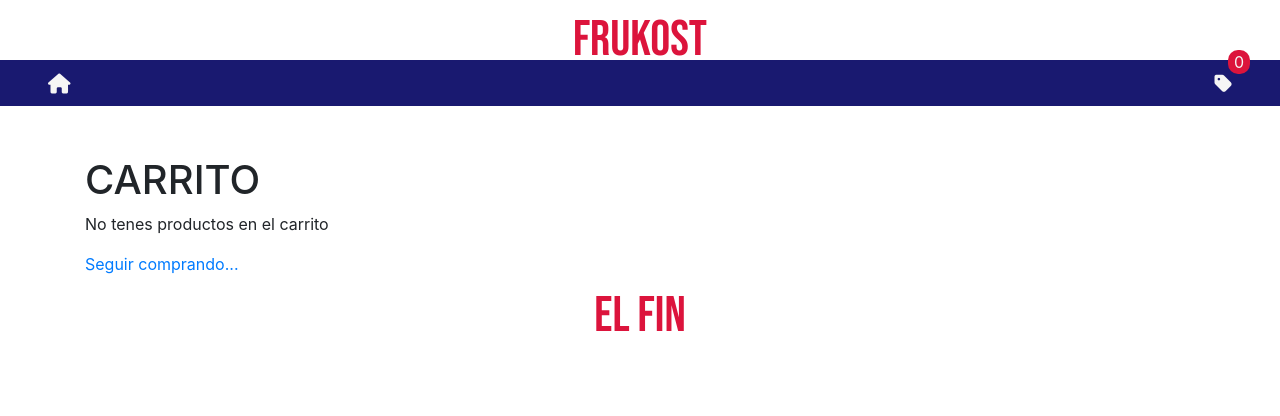
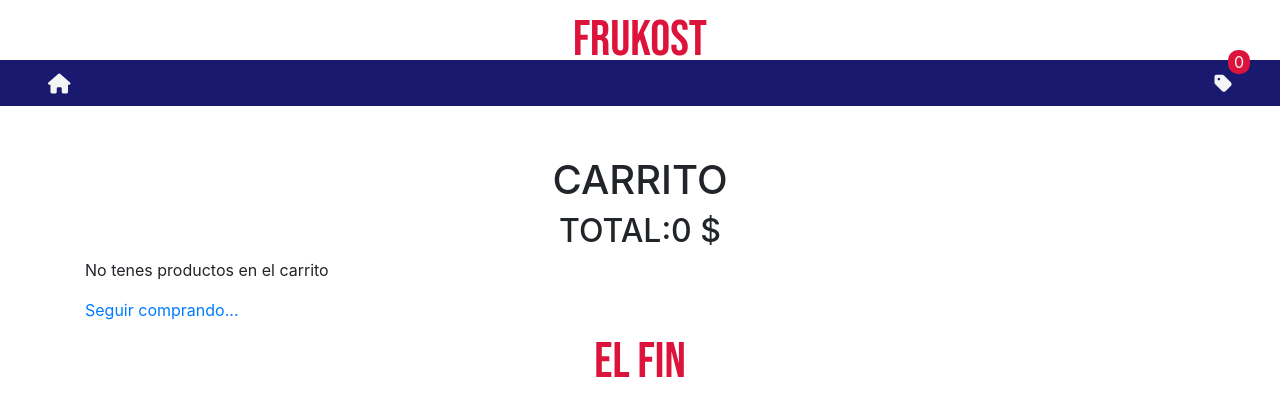
Before and after one commit to Frukostman/FrukostReact, a React (Create React App) app: page /tag in a window 1280 px wide. Shown: the top 416 px of the page. Built offline with nearby package versions, Linux system fonts and the light colour scheme.

Commit message:
finalcart

```diff
--- a/src/components/Item/Item.js
+++ b/src/components/Item/Item.js
@@ -1,26 +1,14 @@
-//import { Card } from 'react-bootstrap';
 import {Link} from 'react-router-dom'
 
 import './item.css';
-
-{/* <div class="card" style="width: 18rem;">
-  <img src="..." class="card-img-top" alt="...">
-  <div >
-    <h5 class="card-title">Card title</h5>
-    <p class="card-text">Some quick example text to build on the card title and make up the bulk of the card's content.</p>
-    <a href="#" class="btn btn-primary">Go somewhere</a>
-  </div>
-</div> */}
-
-
 
 const Item = ({ card }) => {
 
     return(
         <>
-            <div className="card producto" style="width: 18rem;">
+            <div className="card producto" >
+                <div>
                 <img src={card.image} alt=""></img>
-                <div class="card-body">
                     <h4 class="card-title">{card.name}</h4>
                     <p><b>Origen: </b>{card.origin.name}</p>
                     <Link to={`/detalles/${card.id}`}>
--- a/src/components/Item/item.css
+++ b/src/components/Item/item.css
@@ -14,6 +14,11 @@
     padding: 5px;
     font-size: 18px;
 }
+.producto p {
+    padding : 15px;
+    font-size: 15px;
+}
+
 .producto button {
     color: white;
     font-weight: bold;
--- a/src/components/ItemDetail/ItemDetail.js
+++ b/src/components/ItemDetail/ItemDetail.js
@@ -18,9 +18,9 @@
 
     const onAddItem = (value) => {
 
-        console.log(value)
+        // console.log(value)
         producto.cantidad = value
-        console.log(producto.cantidad)
+        // console.log(producto.cantidad)
         setcantidadCart(producto.cantidad)
     }
 
--- a/src/containers/Cart/Cart.js
+++ b/src/containers/Cart/Cart.js
@@ -5,59 +5,43 @@
 
 export default function Cart() {
 
-     function removerCarrito(index) {
-         carrito[index].cantidad = 0;
-         if (carrito[index].cantidad <= 0) {
-           carrito.splice(index, 1);
-         }
-         //localStorage.carrito = JSON.stringify(carrito);
-         //loadCarrito();
-       }
+    const { carrito, removerCarrito, sumarPrecioTotal  } = useAppContext()
 
-    //<button style="float:right" onclick="removerCarrito(${carrito.indexOf(producto)})">x</button>
-
-    const ItemCarrito = () => {
+      const CarritoVacio = () => {
 
        return(
-                <div className="row d-flex justify-content-around">
-                    <p>hola</p>
+           <div className="carritoVacio container">
+                   <p>No tenes productos en el carrito</p>
+                   <NavLink to={`/home`}>  Seguir comprando... </NavLink>
+           </div>
+       )}
+
+    const ItemsCarrito = () => {
+
+       return(
+               <div className="itemComprado container d-flex card col-3">
+
+                       {carrito.map((entry, index) => {
+                        return (
+                               <>
+                                   <p index={index}>Item: <b>{entry.name}</b></p>
+                                   <p>Precio unitario: {entry.price} $</p>
+                                   <p>{entry.cantidad}</p>
+                                   <p>Subtotal: {entry.cantidad * entry.price} $</p>
+                                   <button onClick={() => removerCarrito(index)}>X</button>
+                               </>
+                           )})}
+
+
                </div>
        );
     };
 
-    const { carrito } = useAppContext()
-
-   console.log(carrito)
-
     return(
-        <div className="Cart container">
-            <h1 class="">CARRITO</h1>
-
                <>
-
-                {carrito.length==0 ?
-
-                (<div>
-                    <p>No tenes productos en el carrito</p>
-                    <NavLink to={`/home`}>  Seguir comprando... </NavLink>
-                    </div>)
-
-                : (<>
-                    {carrito.map((entry) => {
-                         return (
-                            <>
-                                <ItemCarrito/>
-                               <p>Item: <b>{entry.name}</b></p>
-                               <p>Precio unitario: {entry.price} $</p>
-                               <p>{entry.cantidad}</p>
-                               <p>Subtotal: {entry.cantidad * entry.price} $</p>
-                               <button onClick={removerCarrito()}>X</button>
+                    <h1 class="text-center">CARRITO</h1>
+                    <h2 class="text-center">TOTAL:{sumarPrecioTotal(carrito)} $</h2>
+                    <> {carrito.length==0 ? <CarritoVacio/> : <ItemsCarrito/> } </>
                </>
-                            )})}
-                 </>)}
-                </>
-
-
-        </div>
            )
            }
--- a/src/containers/ItemDetailContainer/ItemDetailContainer.js
+++ b/src/containers/ItemDetailContainer/ItemDetailContainer.js
@@ -28,7 +28,7 @@
                  setProducto(response)
                  setLoading(false)
                })
-        }, 2000);
+        }, 1000);
 
     }, [id])
 
--- a/src/containers/home/Home.js
+++ b/src/containers/home/Home.js
@@ -14,15 +14,15 @@
 
         fetch(url)
            .then(response => {
-               console.log(response)
+            //    console.log(response)
                return response.json()
            })
            .then((response) => {
-            console.log(response)
+            // console.log(response)
             setProducto(response.results)
             setLoading(false)
            })
-    }, 2000);
+    }, 1000);
 
 }, []);
 
--- a/src/containers/navbar/Index.js
+++ b/src/containers/navbar/Index.js
@@ -2,9 +2,18 @@
 import Icon from '../../components/Icon/Icon';
 import useAppContext from '../../context/useAppContext';
 
+
 export default function Navbar() {
 
     const { carrito } = useAppContext()
+
+    const sumaTotal = () => {
+        let total = 0
+        carrito.forEach(element => {
+            total = total + element.cantidad
+        });
+        return total
+    };
 
     const handleClick = (e) => {
         //console.log(e.target.outerHTML)
@@ -18,7 +27,7 @@
 
                         <div>
                             <Icon iconName={"tag"} callback={handleClick}/>
-                            <p class="cantidadCart">{ carrito.length }</p>
+                            <p class="cantidadCart">{ sumaTotal() }</p>
                         </div>
 
                 </div>
--- a/src/context/useAppContext.js
+++ b/src/context/useAppContext.js
@@ -6,6 +6,8 @@
 export const AppProvider = ({children}) => {
 
     const [carrito, setCarrito] = useState([])
+
+    //const [precioTotal, setPrecioTotal] = useState(0)
 
     const addProductToCarrito = (product, quantity) => {
         const productInCarrito = carrito.find((p) => p.id === product.id)
@@ -17,16 +19,20 @@
         }
       }
 
-        // const handleCarrito = (newValue) => {
-    //     if (newValue in carrito) {
+      const removerCarrito = (index) => {
+            carrito.splice(carrito.findIndex((p) => p.index === index),1)
+            console.log(carrito)
+      }
 
-    //     } else {
-    //         setcarrito([...carrito, newValue])
-    //         console.log(carrito)
-    //     }
-    // }
+      const sumarPrecioTotal = (array) => {
+        let total = 0
+        array.forEach(element => {
+          total = total + element.price
+        });
+        return total
+      }
 
-    return <AppContext.Provider value={{ carrito, addProductToCarrito }}>
+    return <AppContext.Provider value={{ carrito, addProductToCarrito, removerCarrito, sumarPrecioTotal }}>
         {children}
     </AppContext.Provider>
 }
```
Lines whose indentation alone changed are shown as unchanged.
